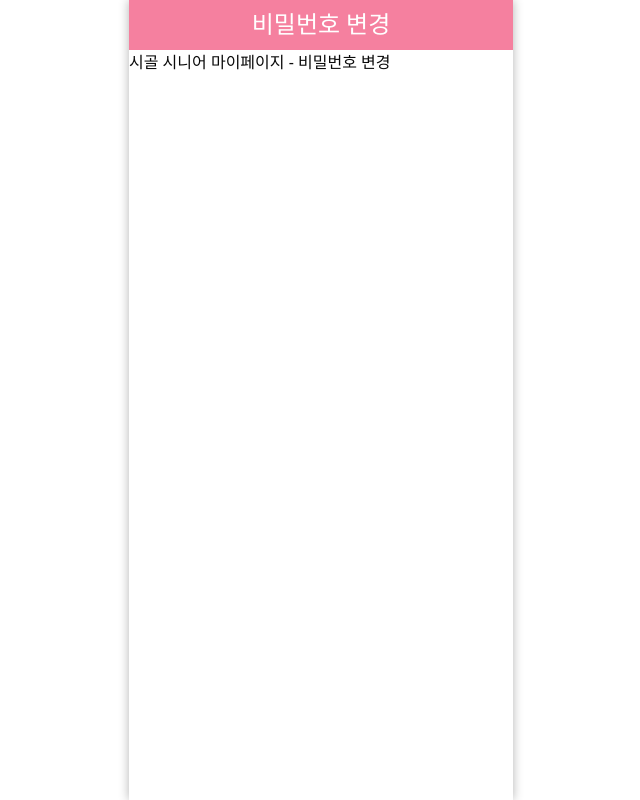
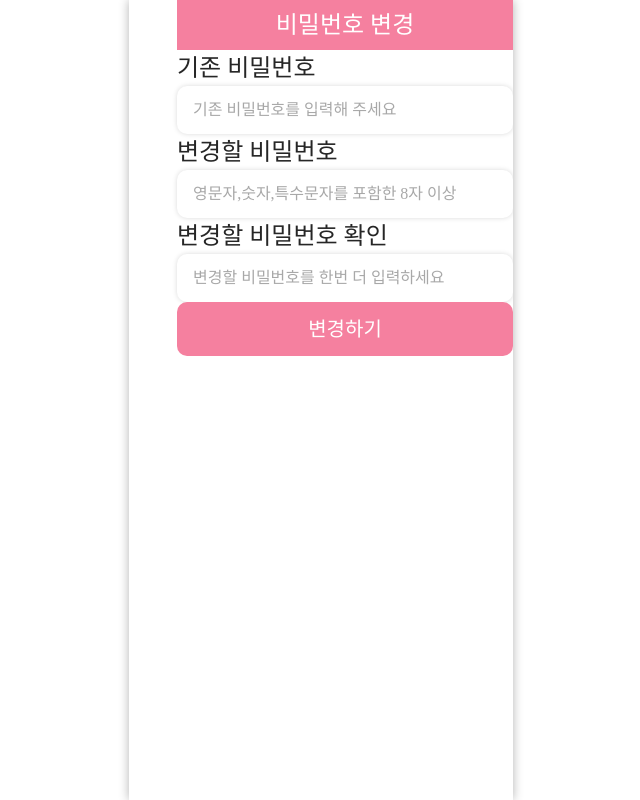
Before and after one commit to hanaro7team1/frontend, a Next.js app: page /admin/mypage/pwd in a window 1280 px wide. Shown: the whole page, without its empty margins (319-959 px from the left). Built offline with nearby package versions, Linux system fonts and the light colour scheme; a web font is replaced by a local one.

Commit message:
build structure 1

```diff
--- a/package.json
+++ b/package.json
@@ -36,8 +36,8 @@
     "@tailwindcss/postcss": "^4.1.12",
     "@trivago/prettier-plugin-sort-imports": "^5.2.2",
     "@types/node": "^20",
-    "@types/react": "^19",
-    "@types/react-dom": "^19",
+    "@types/react": "^19.1.10",
+    "@types/react-dom": "^19.1.7",
     "eslint": "^9",
     "eslint-config-next": "15.5.0",
     "eslint-import-resolver-typescript": "^4.4.4",
--- a/src/app/admin/mypage/contact/page.tsx
+++ b/src/app/admin/mypage/contact/page.tsx
@@ -1,10 +1,23 @@
+import { Input, Txt } from "@/components/atoms";
 import { Header } from "@/components/common";
 
 export default function AdminContactPage() {
+  const phoneNumber:string = "";
+
   return (
     <div>
       <Header bgColor="pink" title="전화번호 변경" />
 
-      시골 시니어 마이페이지 - 연락처 변경</div>
+      <div>
+        <Txt size={24}>기존 전화번호</Txt>
+        <Txt size={24}>{phoneNumber}</Txt>
+      </div>
+
+      <div>
+        <Txt size={24}>변경할 전화번호</Txt>
+        <Input placeholder="변경할 전화번호를 입력하세요"/>
+      </div>
+
+    </div>
   );
 }
--- a/src/app/admin/mypage/page.tsx
+++ b/src/app/admin/mypage/page.tsx
@@ -1,3 +1,4 @@
+import { Button, ShadowBox } from "@/components/atoms";
 import { Header } from "@/components/common";
 
 export default function AdminMyPage() {
@@ -5,7 +6,23 @@ export default function AdminMyPage() {
     <div>
       <Header bgColor="pink" title="내 정보" />
 
-      시골 시니어 마이페이지
+      <div>
+        관리자
+      </div>
+
+      <div>
+        <ShadowBox>
+          <Button title="비밀번호 변경" />
+        </ShadowBox>
+      </div>
+
+      <div>
+        <ShadowBox >
+          <Button title="비밀번호 변경" />
+        </ShadowBox>
+      </div>
+
+      <Button color="pink" title="뒤로가기" />
     </div>
   );
 }
--- a/src/app/admin/mypage/pwd/page.tsx
+++ b/src/app/admin/mypage/pwd/page.tsx
@@ -1,11 +1,29 @@
+import { Button, Input, Txt } from "@/components/atoms";
 import { Header } from "@/components/common";
 
 export default function AdminPwdPage() {
+  const classN: string = "test";
+
   return (
-    <div>
+    <div className = "ml-12">
       <Header bgColor="pink" title="비밀번호 변경" />
 
-      시골 시니어 마이페이지 - 비밀번호 변경
+      <div>
+        <Txt size={24}>기존 비밀번호</Txt>
+        <Input placeholder="기존 비밀번호를 입력해 주세요" />
+      </div>
+
+      <div>
+        <Txt size={24}>변경할 비밀번호</Txt>
+        <Input placeholder="영문자,숫자,특수문자를 포함한 8자 이상" />
+      </div>
+
+      <div>
+        <Txt size={24}>변경할 비밀번호 확인</Txt>
+        <Input placeholder="변경할 비밀번호를 한번 더 입력하세요" />
+      </div>
+
+      <Button title="변경하기" type="submit" color="pink"/>
     </div>
   );
 }
--- a/src/app/admin/mypage/quit/page.tsx
+++ b/src/app/admin/mypage/quit/page.tsx
@@ -1,4 +1,4 @@
-import { Button, Input } from "@/components/atoms";
+import { Button, Input, Txt } from "@/components/atoms";
 import { Header } from "@/components/common";
 
 export default function AdminQuitPage() {
@@ -8,8 +8,10 @@ export default function AdminQuitPage() {
     <div>
       <Header bgColor="pink" title="회원 탈퇴" />
 
+
+
       <div className="ml-12">
-        비밀번호 확인
+        <Txt size={24}>비밀번호 확인</Txt>
         <Input placeholder="비밀번호를 입력해 주세요" />
       </div>
 
```
Also changed, not shown: 1 other file (tests, documents, lock files or other folders).
